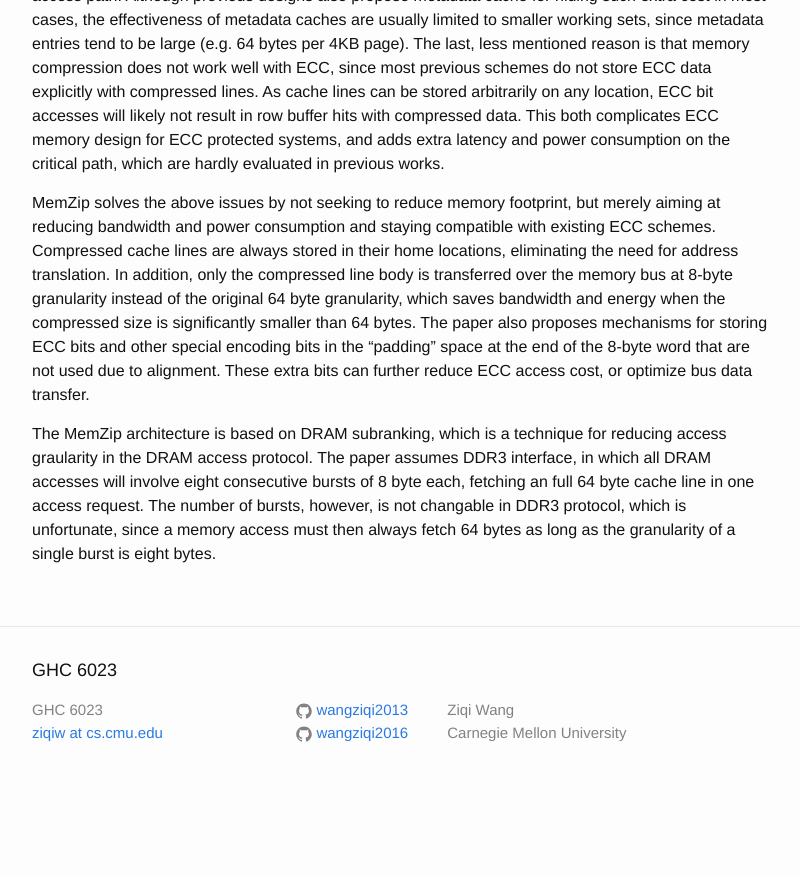
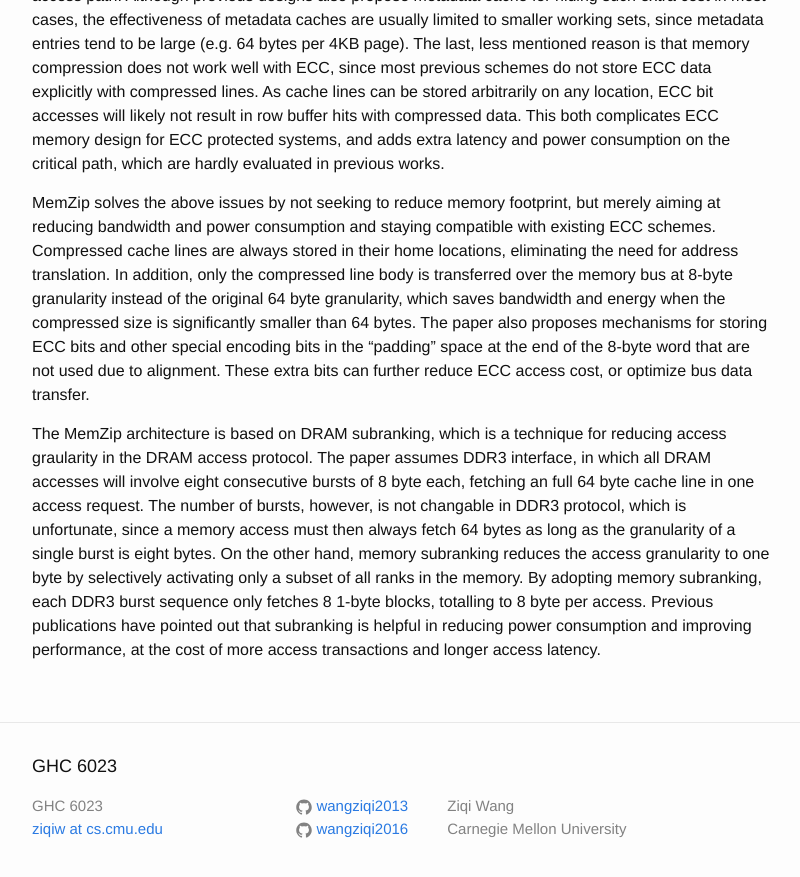
Before and after one commit to wangziqi2013/wangziqi2013.github.io, a Jekyll site: the page built from _posts/2020-07-18-memzip.markdown, in a window 1280 px wide and 900 px high, scrolled down 772 px. Shown: the top 877 px of the window, without its empty margins (238-1038 px from the left). Built offline with Jekyll 4.4.1, drawn with Linux system fonts in a browser that asks for light colours; before the commit the page ends 1576 px from its top, so only the background shows below that.

Commit message:
Adding latency

```diff
--- a/_posts/2020-07-18-memzip.markdown
+++ b/_posts/2020-07-18-memzip.markdown
@@ -43,4 +43,8 @@ The MemZip architecture is based on DRAM subranking, which is a technique for re
 access protocol. The paper assumes DDR3 interface, in which all DRAM accesses will involve eight consecutive bursts
 of 8 byte each, fetching an full 64 byte cache line in one access request. The number of bursts, however, is
 not changable in DDR3 protocol, which is unfortunate, since a memory access must then always fetch 64 bytes as long as
-the granularity of a single burst is eight bytes.
+the granularity of a single burst is eight bytes. On the other hand, memory subranking reduces the access granularity
+to one byte by selectively activating only a subset of all ranks in the memory. By adopting memory subranking, each
+DDR3 burst sequence only fetches 8 1-byte blocks, totalling to 8 byte per access.
+Previous publications have pointed out that subranking is helpful in reducing power consumption and improving performance,
+at the cost of more access transactions and longer access latency.
```
